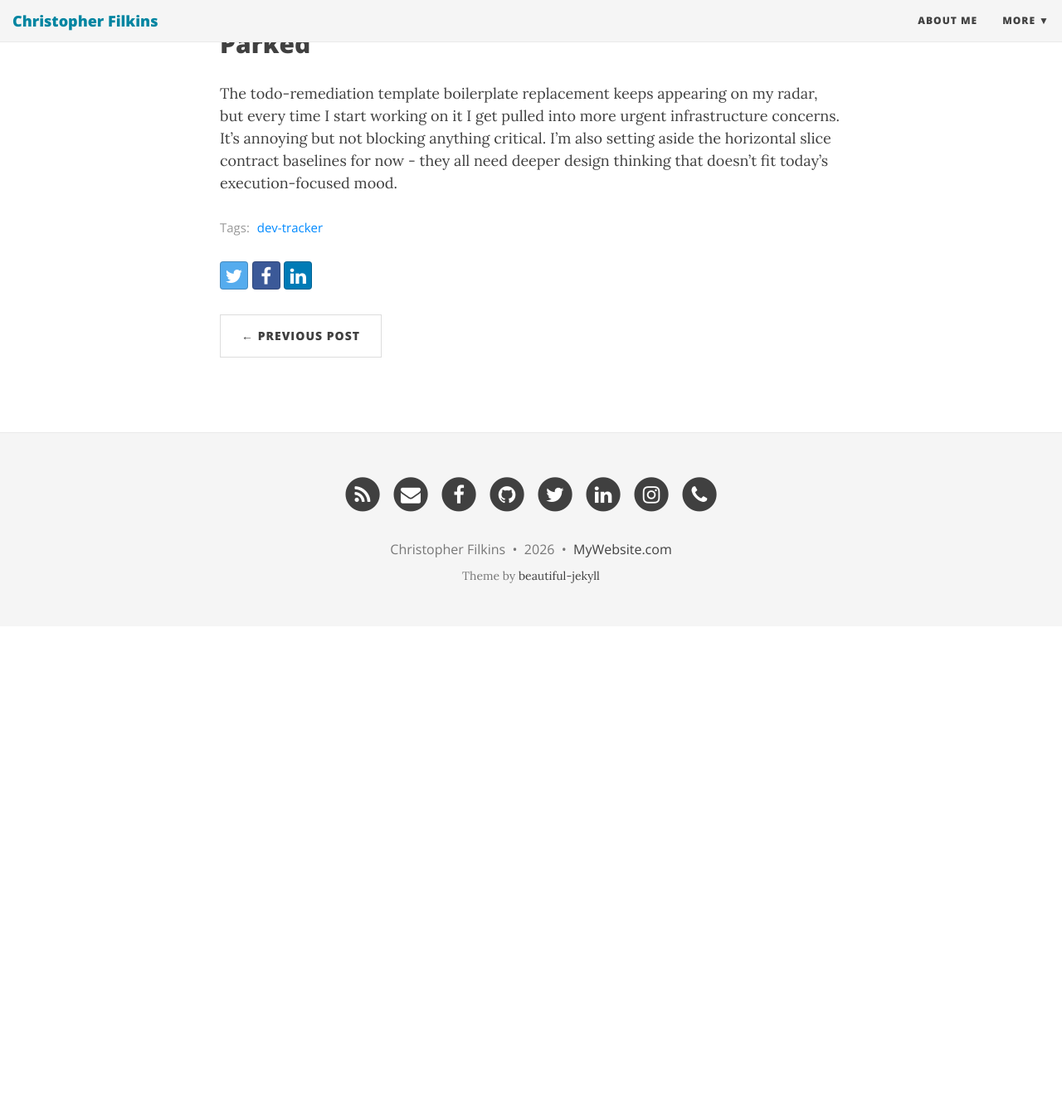
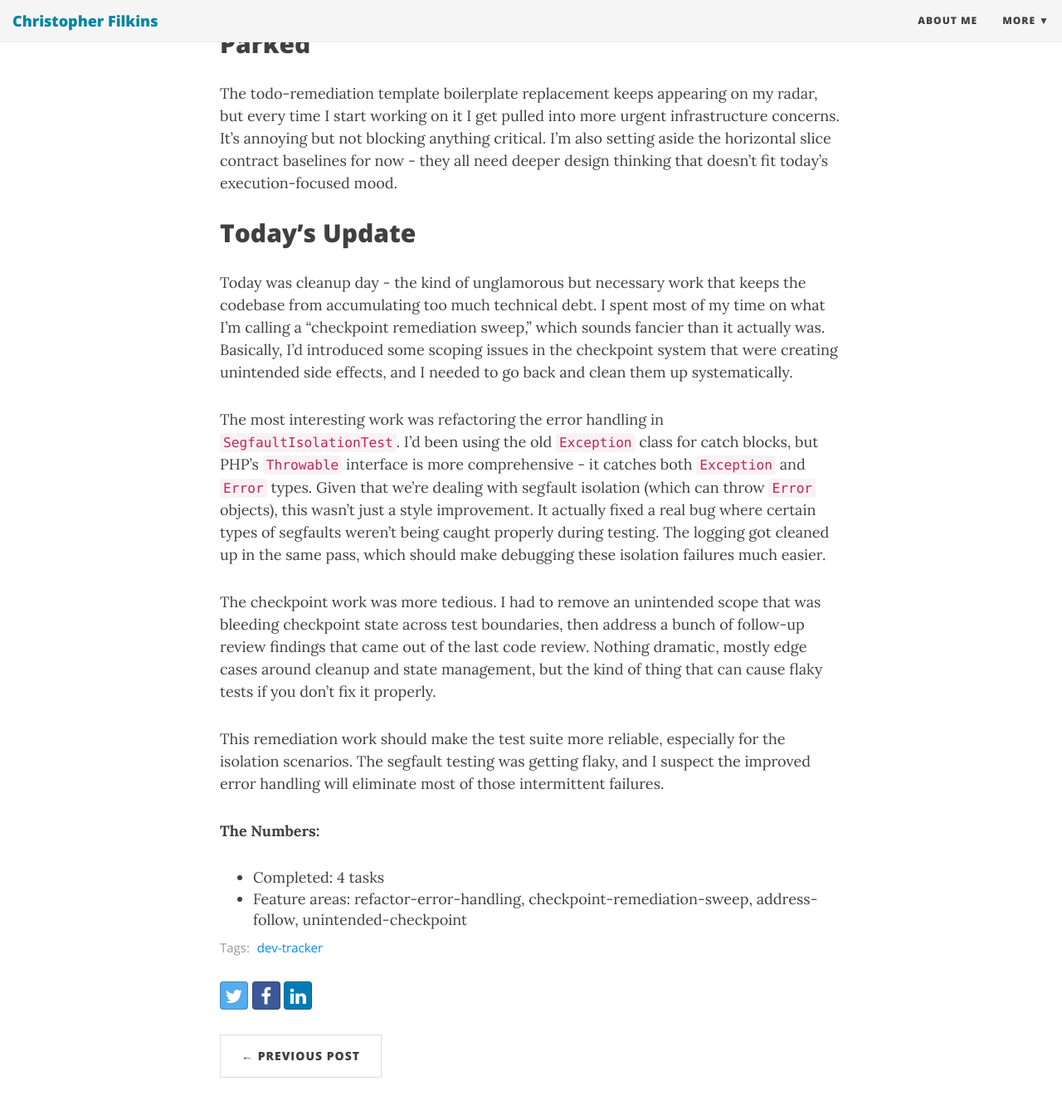
Before and after one commit to filchyboy/filchyboy.github.io, a Jekyll site: the page built from _posts/2026-05-07-daily-dev-log.md, in a window 1280 px wide and 1400 px high, scrolled down 1723 px. Shown: the top 1338 px of the window at 83% size. Built offline with Jekyll 4.4.1, drawn with Linux system fonts in a browser that asks for light colours; nearby versions of some CDN libraries; before the commit the page ends 2478 px from its top, so only the background shows below that.

Commit message:
Update build-in-public update: Daily Development Update

```diff
--- a/_posts/2026-05-07-daily-dev-log.md
+++ b/_posts/2026-05-07-daily-dev-log.md
@@ -38,4 +38,29 @@ The todo-remediation template boilerplate replacement keeps appearing on my rada
 <!-- plan-unit-ids: accidental-pint-core-etl,migration-guard-audit-script,slnw-focused-tests,tenant-job-interface,todoremed-p0-replace-template-boilerplate -->
 <!-- SECTION: DAILY-PLAN END -->
 
+
+<!-- SECTION: ACCOMPLISHED START -->
+<!-- accomplished-generated: 2026-05-08T03:57:20.429254+00:00 -->
+
+## Today's Update
+
+Today was cleanup day - the kind of unglamorous but necessary work that keeps the codebase from accumulating too much technical debt. I spent most of my time on what I'm calling a "checkpoint remediation sweep," which sounds fancier than it actually was. Basically, I'd introduced some scoping issues in the checkpoint system that were creating unintended side effects, and I needed to go back and clean them up systematically.
+
+The most interesting work was refactoring the error handling in `SegfaultIsolationTest`. I'd been using the old `Exception` class for catch blocks, but PHP's `Throwable` interface is more comprehensive - it catches both `Exception` and `Error` types. Given that we're dealing with segfault isolation (which can throw `Error` objects), this wasn't just a style improvement. It actually fixed a real bug where certain types of segfaults weren't being caught properly during testing. The logging got cleaned up in the same pass, which should make debugging these isolation failures much easier.
+
+The checkpoint work was more tedious. I had to remove an unintended scope that was bleeding checkpoint state across test boundaries, then address a bunch of follow-up review findings that came out of the last code review. Nothing dramatic, mostly edge cases around cleanup and state management, but the kind of thing that can cause flaky tests if you don't fix it properly.
+
+This remediation work should make the test suite more reliable, especially for the isolation scenarios. The segfault testing was getting flaky, and I suspect the improved error handling will eliminate most of those intermittent failures.
+
+**The Numbers:**
+- Completed: 4 tasks
+- Feature areas: refactor-error-handling, checkpoint-remediation-sweep, address-follow, unintended-checkpoint
+
+
+<!-- Generated by dev-tracker publish_to_jekyll.py (AI mode) -->
+<!-- accomplished-date: 2026-05-07 -->
+<!-- unit-ids: refactor-error-handling-refactor-error-handling-logging-segfaultisolationtest,checkpoint-remediation-sweep-checkpoint-remediation-sweep,address-follow-address-follow-up-review-findings,unintended-checkpoint-remove-unintended-checkpoint-scope -->
+
+<!-- accomplished-unit-ids: address-follow-address-follow-up-review-findings,checkpoint-remediation-sweep-checkpoint-remediation-sweep,refactor-error-handling-refactor-error-handling-logging-segfaultisolationtest,unintended-checkpoint-remove-unintended-checkpoint-scope -->
+<!-- SECTION: ACCOMPLISHED END -->
 <!-- Generated by dev-tracker build_today_plan.py -->
```
